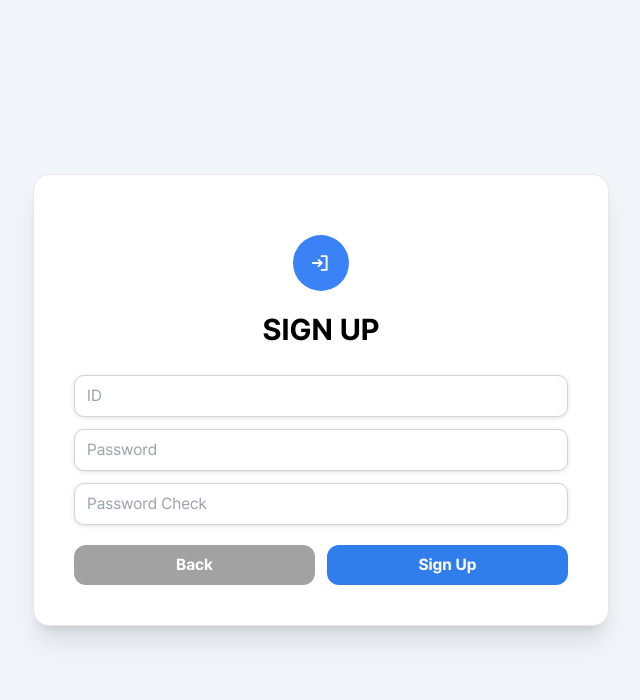
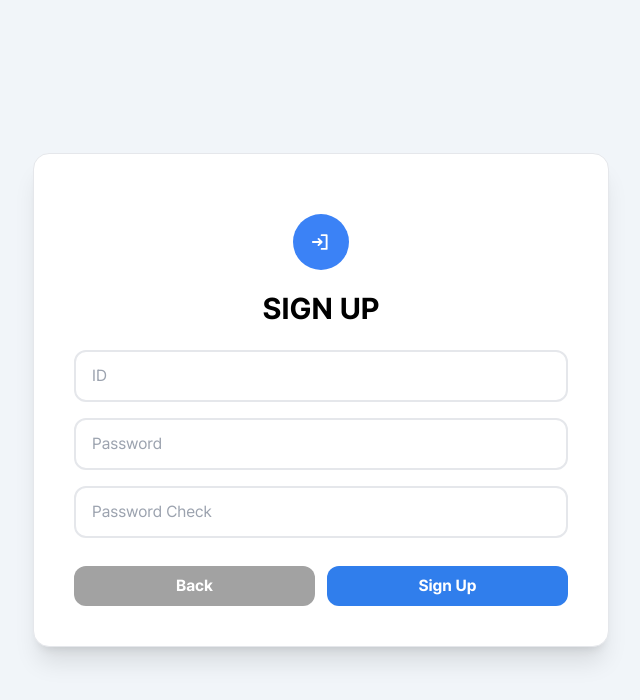
Before and after one commit to SangWoo9734/jungle_board_nextjs, a Next.js app: page /signup in a window 1280 px wide. Shown: the top 700 px of the page, without its empty margins (319-959 px from the left). Built offline with nearby package versions, Linux system fonts and the light colour scheme.

Commit message:
feat: Input 컴포넌트 추가

```diff
--- a/src/app/post/detail/[postId]/page.tsx
+++ b/src/app/post/detail/[postId]/page.tsx
@@ -3,6 +3,8 @@ import { useState } from "react";
 import { FaUser } from "react-icons/fa";
 
 import Comment from "@/app/post/detail/[postId]/components/Comment";
+import InputField from "@/components/Input";
+import Button from "@/components/Button";
 
 export default function PostPage({ params }: { params: { postId: number } }) {
   const { postId } = params;
@@ -91,20 +93,18 @@ export default function PostPage({ params }: { params: { postId: number } }) {
             />
           </div>
           <div className="flex gap-4 mt-5 ">
-            <input
+            <InputField
               type="text"
               placeholder="댓글을 입력해주세요."
-              className="flex-1 px-4 py-2 rounded-lg border"
               data-testid="post-comment-input"
               onChange={handleCommentContent}
             />
-            <button
-              type="button"
+            <Button
+              disabled={commentContent == ""}
               data-testid="post-comment-submit"
-              className={commentContent == "" ? "" : "disabled"}
             >
-              등록
-            </button>
+              POST
+            </Button>
           </div>
         </div>
       </div>
--- a/src/app/post/new/page.tsx
+++ b/src/app/post/new/page.tsx
@@ -3,6 +3,7 @@
 import { useRouter } from "next/navigation";
 
 import Button from "@/components/Button";
+import InputField from "@/components/Input";
 
 export default function NewPostPage() {
   const router = useRouter();
@@ -16,13 +17,13 @@ export default function NewPostPage() {
   return (
     <div className="max-w-3xl m-auto px-7 py-5 border-2 rounded-3xl bg-white">
       <h2 className="text-2xl font-bold">NEW POST</h2>
-      <div className="max-w-3xl m-auto py-3">
-        <input
+      <div className="max-w-3xl m-auto py-3 [&>*]:my-2">
+        <InputField
           type="text"
+          placeholder="제목"
           data-testid="new-post-title"
-          placeholder="제목을 입력하세요."
-          className="w-full px-2 py-3 border text-input"
         />
+        {/* TODO: */}
         <textarea
           data-testid="new-post-content"
           className="w-full h-40 px-2 py-3 border text-input"
--- a/src/app/signin/page.tsx
+++ b/src/app/signin/page.tsx
@@ -5,10 +5,14 @@ import { useUserInfoStore } from "@/providers/UserInfoProvider";
 
 import { PiSignInBold } from "react-icons/pi";
 import Button from "@/components/Button";
+import InputField from "@/components/Input";
+import { useState } from "react";
 
 export default function SignInPage() {
   const { setUserId } = useUserInfoStore((state) => state);
   const router = useRouter();
+  const [inputUserId, setInputUserId] = useState<string>("");
+  const [inputPw, setInputPw] = useState("");
 
   const handleOnClickSingUpBtn = () => {
     router.push("/signup");
@@ -16,7 +20,16 @@ export default function SignInPage() {
 
   const handleOnClickSingInBtn = () => {
     //TODO: 로그인 로직
+    setUserId("LazyCuam__");
     router.push("/");
+  };
+
+  const handleOnChangeId = (e: React.ChangeEvent<HTMLInputElement>) => {
+    setInputUserId(e.target.value);
+  };
+
+  const handleOnChangePassword = (e: React.ChangeEvent<HTMLInputElement>) => {
+    setInputPw(e.target.value);
   };
 
   return (
@@ -26,19 +39,17 @@ export default function SignInPage() {
           <PiSignInBold className="text-white font-bold text-xl" />
         </div>
         <h2 className="mb-4 text-3xl font-bold text-center">SIGN IN</h2>
-        <div className="flex flex-col">
-          <input
-            id="user_id"
-            type="text"
+        <div className="flex flex-col [&>*]:my-2">
+          <InputField
             placeholder="ID"
-            className="text-input"
+            value={inputUserId}
+            onChange={handleOnChangeId}
             data-testid="signin-id"
           />
-          <input
-            id="user_password"
-            type="password"
+          <InputField
             placeholder="Password"
-            className="text-input"
+            value={inputPw}
+            onChange={handleOnChangeId}
             data-testid="signin-password"
           />
         </div>
--- a/src/app/signup/page.tsx
+++ b/src/app/signup/page.tsx
@@ -4,21 +4,25 @@ import { useRouter } from "next/navigation";
 
 import { PiSignInBold } from "react-icons/pi";
 import Button from "@/components/Button";
+import InputField from "@/components/Input";
 
 export default function SignUpPage() {
   const router = useRouter();
   const [isPasswordSame, setIsPassWordSame] = useState<Boolean>(false);
+  const [id, setId] = useState<string>("");
   const [password, setPassword] = useState<string>("");
   const [passwordCheck, setPasswordCheck] = useState<string>("");
 
-  const handlePasswordChange = (e: React.ChangeEvent<HTMLInputElement>) => {
+  const onChangeId = (e: React.ChangeEvent<HTMLInputElement>) => {
+    setId(e.target.value);
+  };
+
+  const onChangePassword = (e: React.ChangeEvent<HTMLInputElement>) => {
     setPassword(e.target.value);
     setIsPassWordSame(e.target.value === passwordCheck);
   };
 
-  const handlePasswordCheckChange = (
-    e: React.ChangeEvent<HTMLInputElement>
-  ) => {
+  const onChangePasswordCheck = (e: React.ChangeEvent<HTMLInputElement>) => {
     setPasswordCheck(e.target.value);
     setIsPassWordSame(e.target.value === password);
   };
@@ -37,29 +41,28 @@ export default function SignUpPage() {
           <PiSignInBold className="text-white font-bold text-xl" />
         </div>
         <h2 className="mb-4 text-3xl font-bold text-center">SIGN UP</h2>
-        <div className="flex flex-col">
-          <input
-            id="user_id"
+        <div className="flex flex-col [&>*]:my-2">
+          <InputField
             type="text"
             placeholder="ID"
-            className="text-input"
+            value={id}
+            onChange={onChangeId}
             data-testid="signup-id"
           />
-          <input
-            id="user_password"
+          <InputField
             type="password"
             placeholder="Password"
-            className={`${passwordStyle} text-input`}
-            onChange={handlePasswordChange}
+            className={`${passwordStyle}`}
+            value={password}
+            onChange={onChangePassword}
             data-testid="signup-password"
           />
-          <input
-            id="user_password_check"
+          <InputField
             type="password"
             placeholder="Password Check"
-            className={`${passwordStyle} text-input`}
+            className={`${passwordStyle}`}
             value={passwordCheck}
-            onChange={handlePasswordCheckChange}
+            onChange={onChangePasswordCheck}
             data-testid="signup-password-check"
           />
         </div>
--- /dev/null
+++ b/src/components/Input.tsx
@@ -0,0 +1,46 @@
+import { useState } from "react";
+
+interface InputProps {
+  className?: string;
+  type?: string;
+  value?: string;
+  placeholder: string;
+  label?: string;
+  onChange?: (e: React.ChangeEvent<HTMLInputElement>) => void;
+}
+
+export default function InputField({
+  className,
+  type = "text",
+  value = "",
+  placeholder,
+  label = "",
+  onChange,
+}: InputProps) {
+  const [isFocused, setIsFocused] = useState(false);
+
+  const handleFocus = () => {
+    setIsFocused(true);
+  };
+
+  const handleBlur = () => {
+    setIsFocused(false);
+  };
+
+  return (
+    <div
+      className={`flex-1 relative border-2 rounded-xl focus-within:border-blue-400 ${className}`}
+    >
+      {label && <label className="">{label}</label>}
+      <input
+        type={type}
+        value={value}
+        placeholder={placeholder}
+        className="relative w-full px-4 py-3 rounded-xl border-none outline-none z-0 bg-transparent"
+        onFocus={handleFocus}
+        onBlur={handleBlur}
+        onChange={onChange}
+      />
+    </div>
+  );
+}
```
